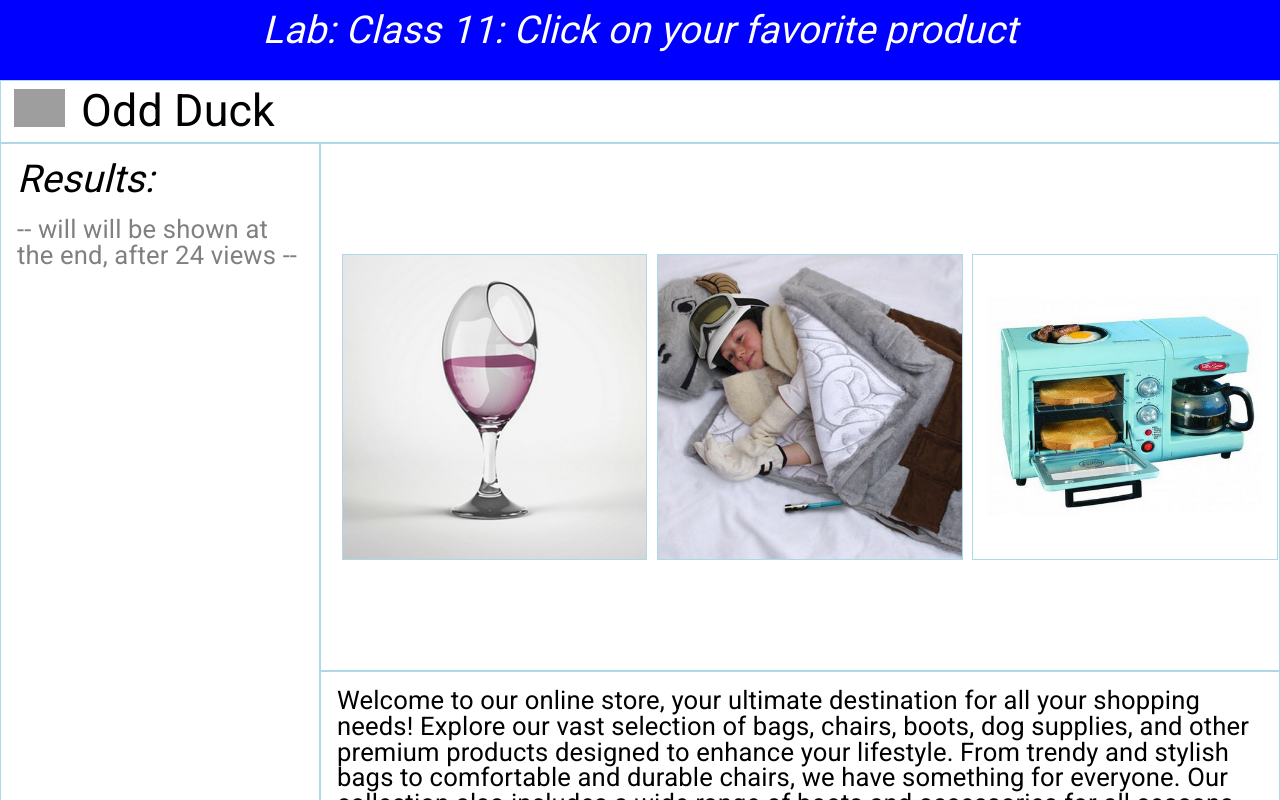
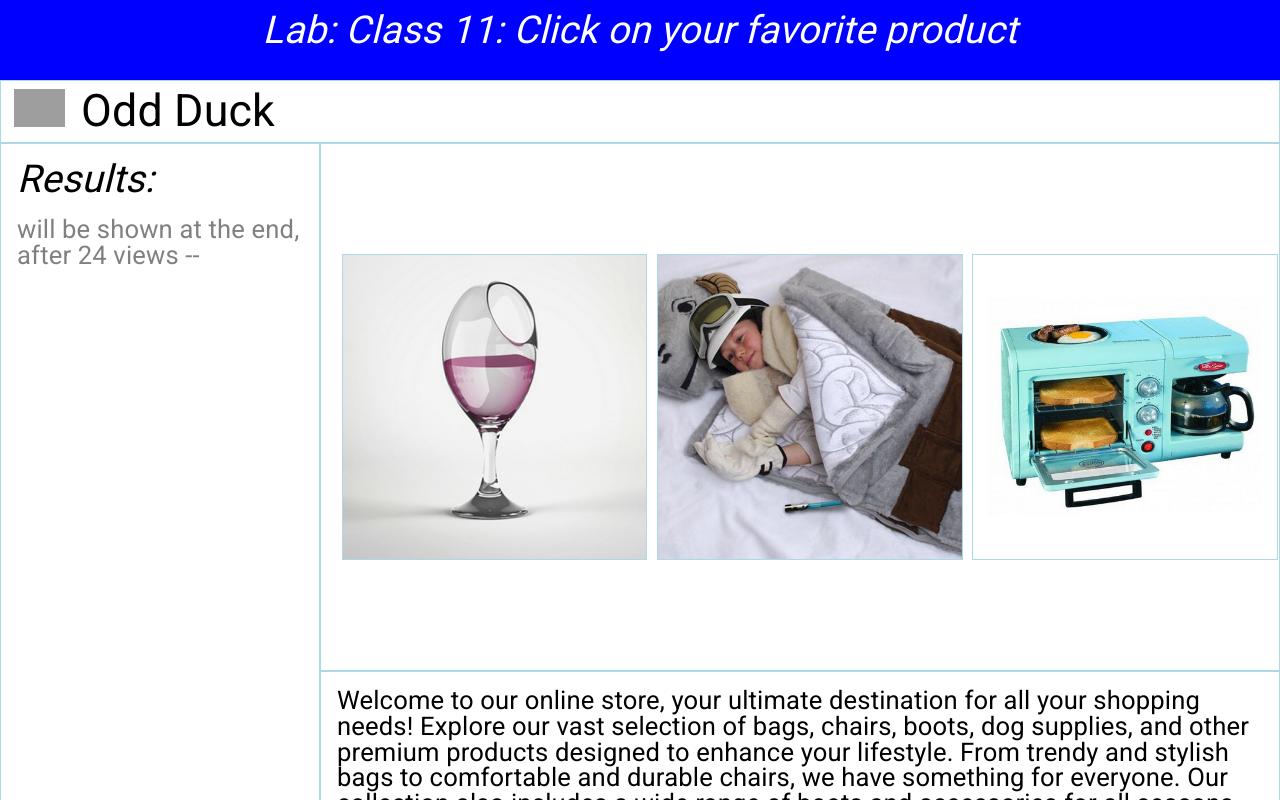
Before and after one commit to VMO2020/odd-duck, a website: page index.html in a window 1280 px wide. Both pictures are taken after a click on the picture 494 px from the left and 407 px from the top of the page. Shown: the top 800 px of the page. Drawn offline with nearby package versions, Linux system fonts and the light colour scheme; grey boxes are pictures that could not be loaded.

Commit message:
UPDATE: app.js & index.html

```diff
--- a/app.js
+++ b/app.js
@@ -169,7 +169,7 @@ function handleImagesClick(event) {
 		renderChart();
 	} else {
 		renderProducts();
-		resultText.textContent = `-- will will be shown at the end, after ${
+		resultText.textContent = `will be shown at the end, after ${
 			maxClicksAllowed - clicks
 		} views --`;
 	}
--- a/index.html
+++ b/index.html
@@ -40,7 +40,7 @@
 				<div class="result-container">
 					<h3>Results: <span class="total-views"></span></h3>
 					<p class="results-text">
-						-- will will be shown at the end, after 25 views --
+						-> will be shown at the end, after 25 views
 					</p>
 					<ul class="result-list"></ul>
 				</div>
```
